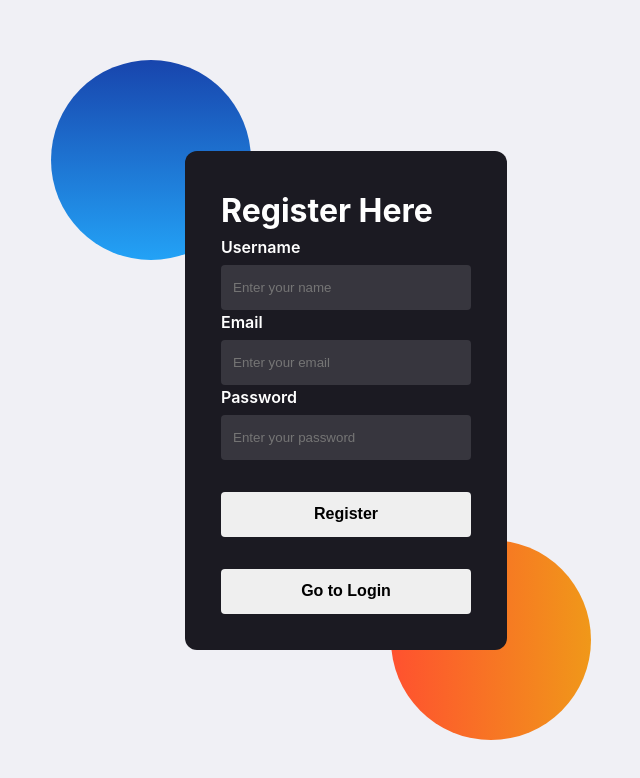
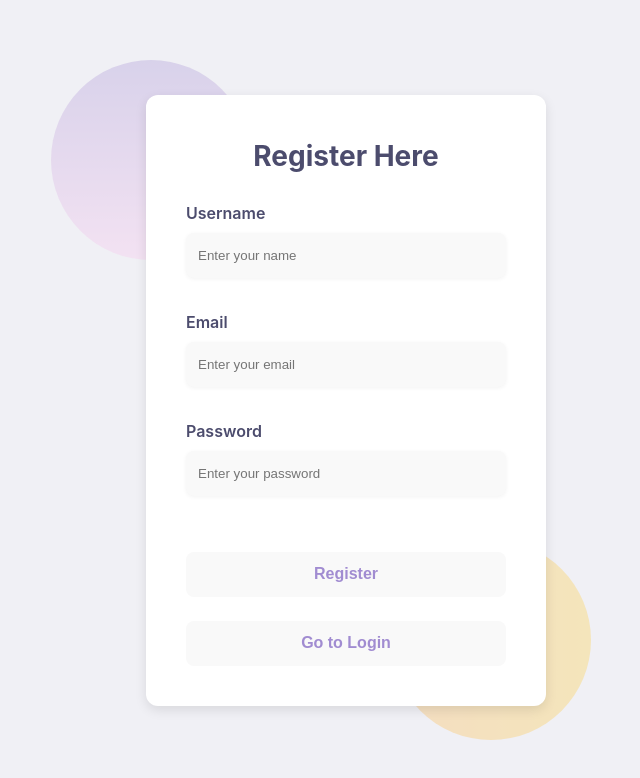
Before and after one commit to jfernandezcl/task-tracker, a React (Vite) app in the folder frontend-task/: page /register in a window 1280 px wide. Shown: the top 778 px of the page, without its empty margins (294-934 px from the left). Built offline with nearby package versions, Linux system fonts and the light colour scheme.

Commit message:
style: change in styles for login and register

```diff
--- a/frontend-task/src/styles/Login-Register.css
+++ b/frontend-task/src/styles/Login-Register.css
@@ -6,6 +6,7 @@
   min-width: 320px;
   min-height: 100vh;
   font-family: Inter, system-ui, Avenir, Helvetica, Arial, sans-serif;
+  background-color: #f0f0f5;
   line-height: 1.5;
 }
 .background {
@@ -15,6 +16,9 @@
   transform: translate(-50%,-50%);
   left: 50%;
   top: 50%;
+  z-index: 0;
+  pointer-events: none;
+  opacity: 0.3;
 }
 
 .background .shape{
@@ -24,66 +28,71 @@
   border-radius: 50%;
 }
 .shape:first-child{
-  background: linear-gradient(
-      #1845ad,
-      #23a2f6
-  );
+  background: linear-gradient(#a18cd1, #fbc2eb);
   left: -80px;
   top: -80px;
 }
 .shape:last-child{
-  background: linear-gradient(
-      to right,
-      #ff512f,
-      #f09819
-  );
+   background: linear-gradient(to right, #ffb347, #ffcc33);
   right: -30px;
   bottom: -80px;
 }
 
 .container-form {
-  position: absolute;
-  background-color: #1b1a22;
+  position: relative;
+  background-color: white;
   border-radius: 12px;
-  padding: 36px;
+  padding: 40px;
+  box-shadow: 0 4px 12px rgba(0, 0, 0, 0.1);
+  z-index: 1;
+  width: 100%;
+  max-width: 400px;
 }
 
 .title-login {
-  color: white;
-  font-size: 32px;
+  color: #4c4c6d;
+   font-size: 28px;
+  text-align: center;
+  margin-bottom: 1.5rem;
 }
 
 .title-label {
-  color: white;
+  color: #4c4c6d;
   font-weight: 600;
-  display: flex;
-}
-
-.input-name {
-  margin-bottom: 24px;
+  margin-top: 1rem;
+  margin-bottom: 0.5rem;
 }
 
 .input-form {
   padding-left: 12px;
-  margin-top: 6px;
+  margin-top: 8px;
+  margin-bottom: 2rem;
   border: none;
-  background-color: #37363e;
-  color: white;
-  border-radius: 4px;
+  background-color: #f9f9f9;
+  color: #333;
+  border-radius: 8px;
   height: 45px;
-  width: 250px;
+  width: 100%;
+  box-shadow: 0 1px 4px rgba(0, 0, 0, 0.05);
 }
 
 .container-buttons {
-  margin-top: 32px;
+  margin-top: 1.5rem;
 }
 
 .form-buttons {
+  background-color: #f9f9f9;
+  color: #a18cd1;
   border: none;
   height: 45px;
-  width: 250px;
-  border-radius: 4px;
-  font-weight: 750;
+  width: 100%;
+  border-radius: 8px;
+  font-weight: bold;
   font-size: 16px;
   cursor: pointer;
+  transition: background 0.3s ease;
 }
+
+.form-buttons:hover {
+  background-color: #f2f2f2;
+}
```
